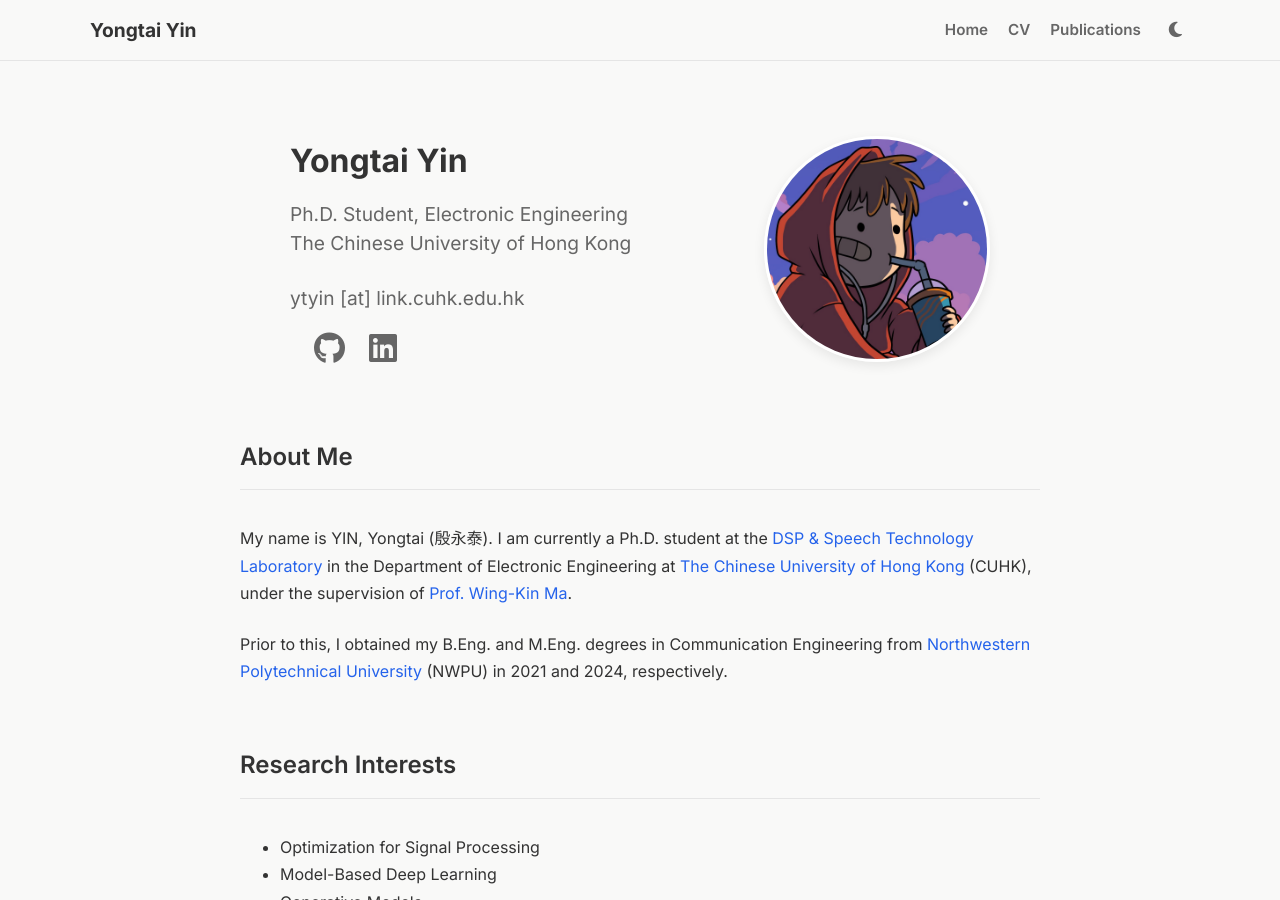
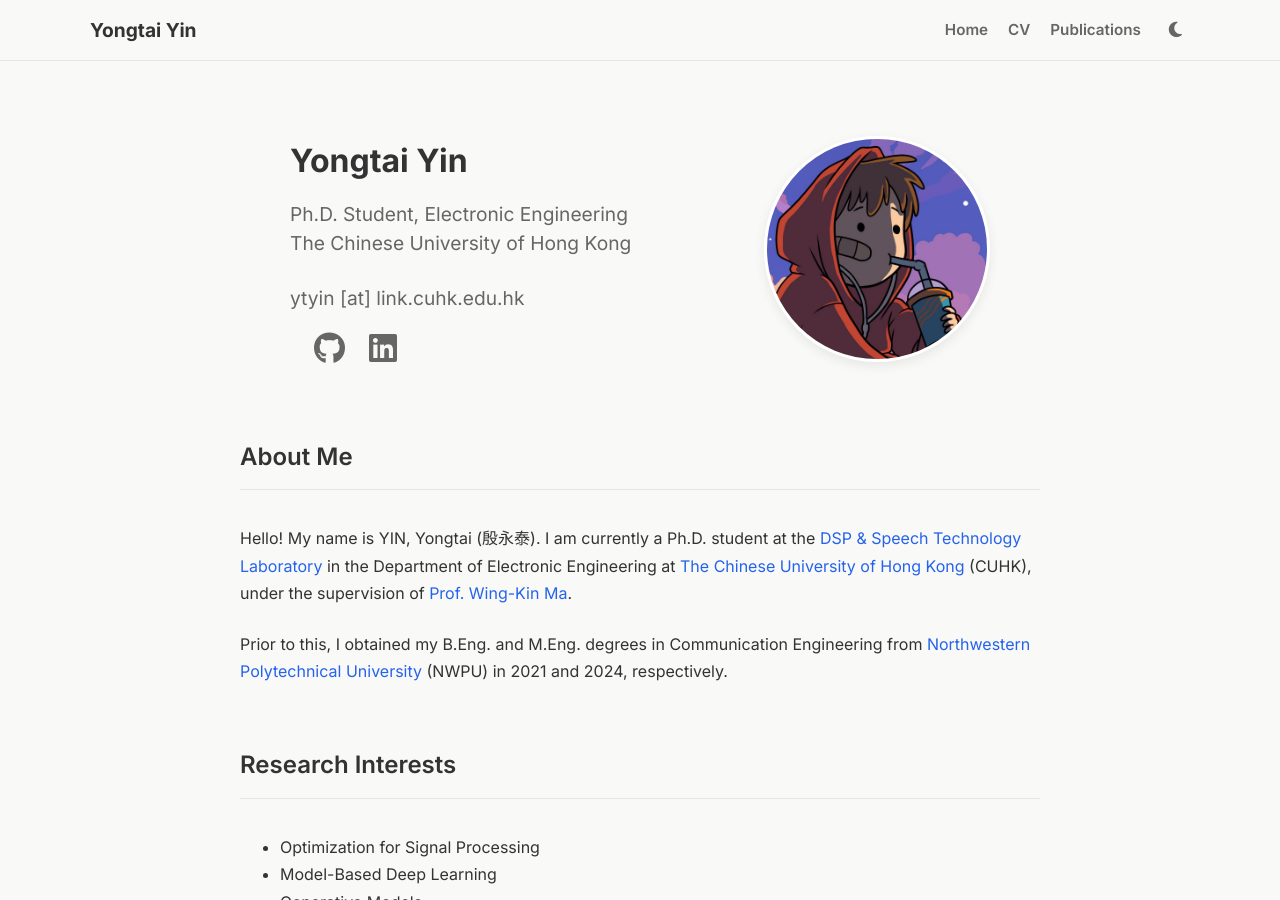
Before and after one commit to yongtai-yin/yongtai-yin.github.io, a Jekyll site: the page built from index.md, in a window 1280 px wide and 900 px high. Built offline with Jekyll 4.4.1, drawn with Linux system fonts in a browser that asks for light colours; a style sheet for code colours, icons or effects is not loaded.

Commit message:
Update default layout to include favicon and modify introduction text for clarity

```diff
--- a/_layouts/default.html
+++ b/_layouts/default.html
@@ -4,6 +4,7 @@
     <meta charset="UTF-8">
     <meta name="viewport" content="width=device-width, initial-scale=1.0">
     <title>{{ page.title }}</title>
+    <link rel="icon" type="image/jpeg" href="{{ '/assets/img/avatar.jpg' | relative_url }}">
     <link rel="stylesheet" href="{{ '/assets/css/style.css' | relative_url }}">
     <link rel="stylesheet" href="https://cdnjs.cloudflare.com/ajax/libs/font-awesome/6.5.1/css/all.min.css">
     <link rel="stylesheet" href="https://cdn.jsdelivr.net/gh/jpswalsh/academicons@1/css/academicons.min.css">
--- a/index.md
+++ b/index.md
@@ -22,7 +22,7 @@
 
 ## About Me
 
-My name is YIN, Yongtai (殷永泰). I am currently a Ph.D. student at the [DSP & Speech Technology Laboratory](http://dsp.ee.cuhk.edu.hk) in the Department of Electronic Engineering at [The Chinese University of Hong Kong](https://www.cuhk.edu.hk) (CUHK), under the supervision of [Prof. Wing-Kin Ma](https://scholar.google.com/citations?user=zSjjF_UAAAAJ&hl).
+Hello! My name is YIN, Yongtai (殷永泰). I am currently a Ph.D. student at the [DSP & Speech Technology Laboratory](http://dsp.ee.cuhk.edu.hk) in the Department of Electronic Engineering at [The Chinese University of Hong Kong](https://www.cuhk.edu.hk) (CUHK), under the supervision of [Prof. Wing-Kin Ma](https://scholar.google.com/citations?user=zSjjF_UAAAAJ&hl).
 
 Prior to this, I obtained my B.Eng. and M.Eng. degrees in Communication Engineering from [Northwestern Polytechnical University](https://en.nwpu.edu.cn/) (NWPU) in 2021 and 2024, respectively.
 
```
